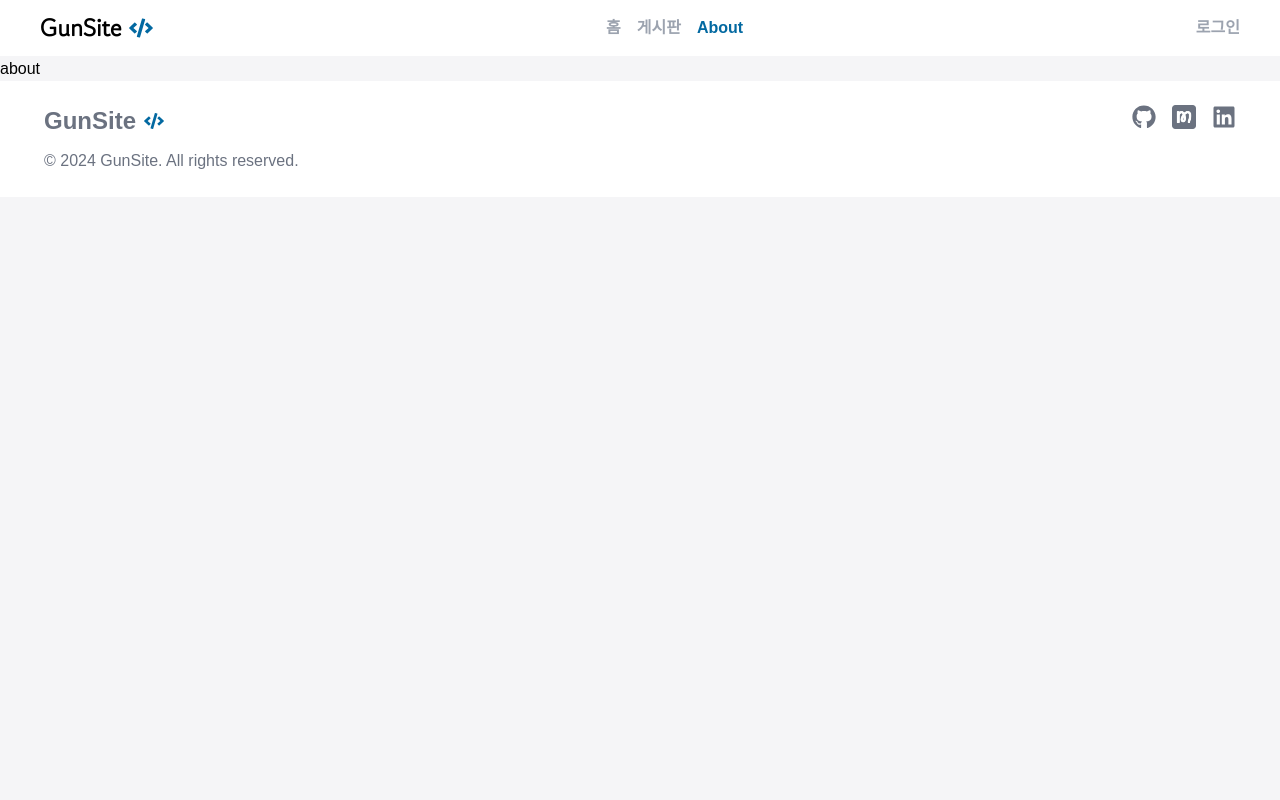
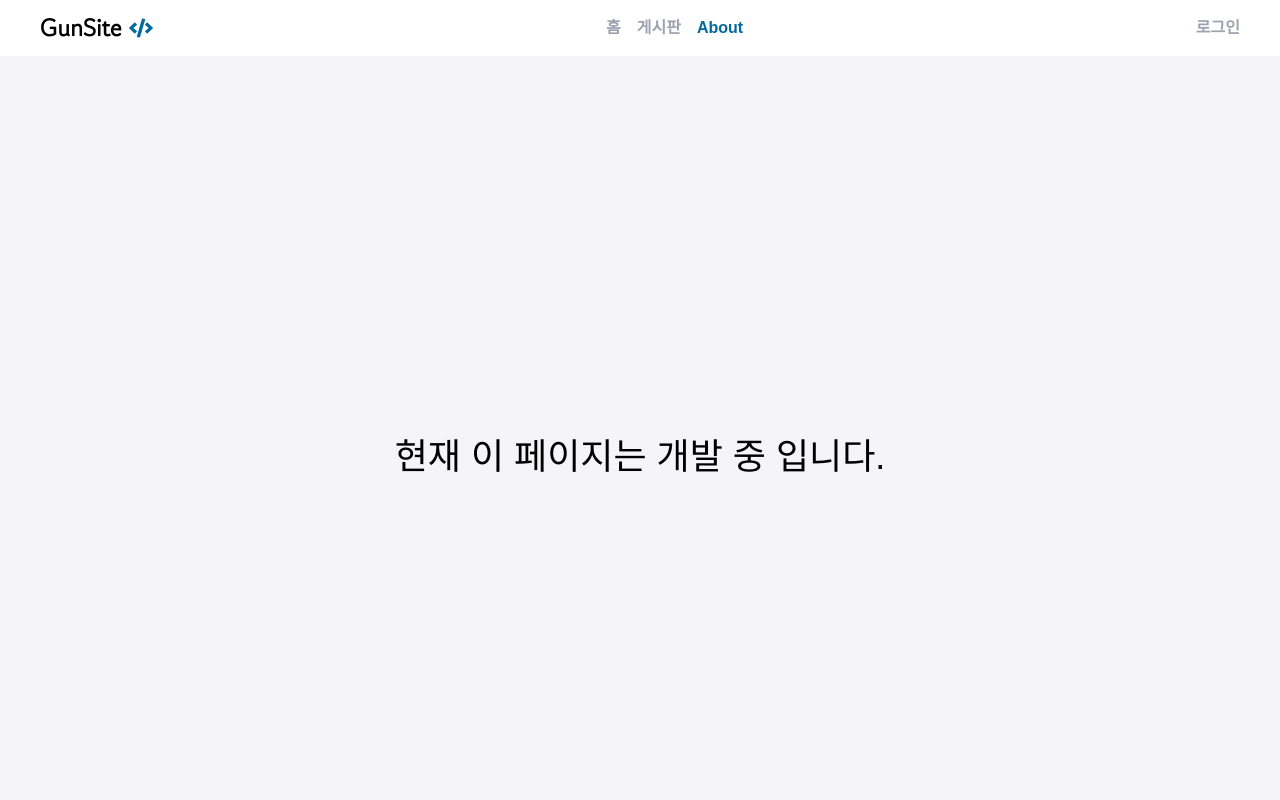
Before and after one commit to Gun-E/GunSiteFront, a Next.js app: page /about in a window 1280 px wide. Shown: the top 800 px of the page. Built offline with nearby package versions, Linux system fonts and the light colour scheme; a web font is replaced by a local one.

Commit message:
feat : 프론트 엔드 개발

```diff
--- a/src/app/about/page.tsx
+++ b/src/app/about/page.tsx
@@ -1,8 +1,8 @@
 
 export default function Home() {
     return (
-        <div>
-            <h1>about</h1>
+        <div className="min-h-lvh flex justify-center items-center p-12">
+            <h1 className="text-4xl">현재 이 페이지는 개발 중 입니다.</h1>
         </div>
     );
 }
--- a/src/components/HomeComponent.tsx
+++ b/src/components/HomeComponent.tsx
@@ -1,13 +1,14 @@
 'use client';
 
-import React, {useEffect, useRef} from 'react';
+import React, { useEffect, useRef } from 'react';
 import styles from '@/styles/MainPage.module.css';
 import Image from 'next/image';
+import Link from "next/link";
 
 export default function HomeComponent() {
     const largePRef = useRef<HTMLParagraphElement | null>(null);
     const smallPRef = useRef<HTMLParagraphElement | null>(null);
-    const buttonRef = useRef<HTMLButtonElement | null>(null);
+    const buttonRef = useRef<HTMLAnchorElement | null>(null); // 타입을 HTMLAnchorElement로 변경
 
     useEffect(() => {
         const elements = {
@@ -29,7 +30,7 @@ export default function HomeComponent() {
         const observer = new IntersectionObserver(
             (entries) => {
                 entries.forEach((entry) => {
-                    const {isIntersecting, target} = entry;
+                    const { isIntersecting, target } = entry;
                     if (target === elements.largeP) {
                         animateElement(elements.largeP, 0, isIntersecting);
                     } else if (target === elements.smallP) {
@@ -39,7 +40,7 @@ export default function HomeComponent() {
                     }
                 });
             },
-            {rootMargin: '0px', threshold: 0.1}
+            { rootMargin: '0px', threshold: 0.1 }
         );
 
         Object.values(elements).forEach(element => {
@@ -57,21 +58,20 @@ export default function HomeComponent() {
         <div className="relative bg-my-gray flex justify-between items-center">
             <div className="absolute top-11 left-7 sm:top-16 sm:left-14 md:left-20 lg:left-36 xl:left-52">
                 <p ref={largePRef} className={`${styles.hidden} text-lg sm:text-2xl md:text-3xl font-bold mb-3`}>
-                    강건의 <br/>개발 사이트 입니다.
+                    강건의 <br />개발 사이트 입니다.
                 </p>
                 <p ref={smallPRef} className={`${styles.hidden} text-xs sm:text-sm md:text-lg mb-3`}>
-                    사이트에 오신 걸 환영합니다.<br/>
+                    사이트에 오신 걸 환영합니다.<br />
                     현재 페이지 개발 중 입니다 !!
                 </p>
-                <button
-                    ref={buttonRef}
+                <Link
+                    ref={buttonRef} // ref가 HTMLAnchorElement 타입으로 맞춰짐
+                    href="https://github.com/Gun-E/GunSiteFront"
                     className={`${styles.hidden} px-4 py-1 bg-brown text-white font-semibold rounded-full shadow-md duration-300`}>
-                    버튼
-                </button>
+                    코드
+                </Link>
             </div>
-            <div className="flex flex-col">
-
-            </div>
+            <div className="flex flex-col"></div>
             <div className="flex flex-col md:pr-20 lg:pr-36 xl:pr-52">
                 <Image
                     src="/images/pic.png"
```
